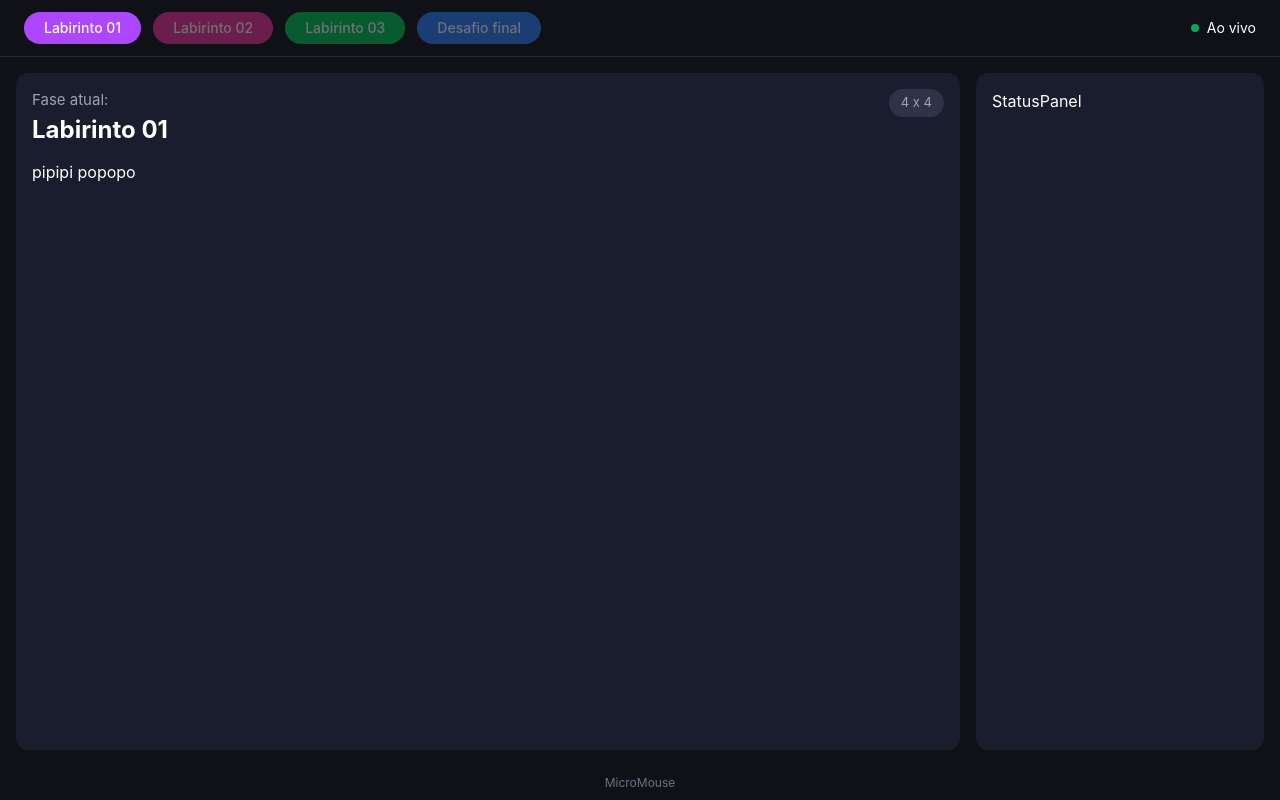
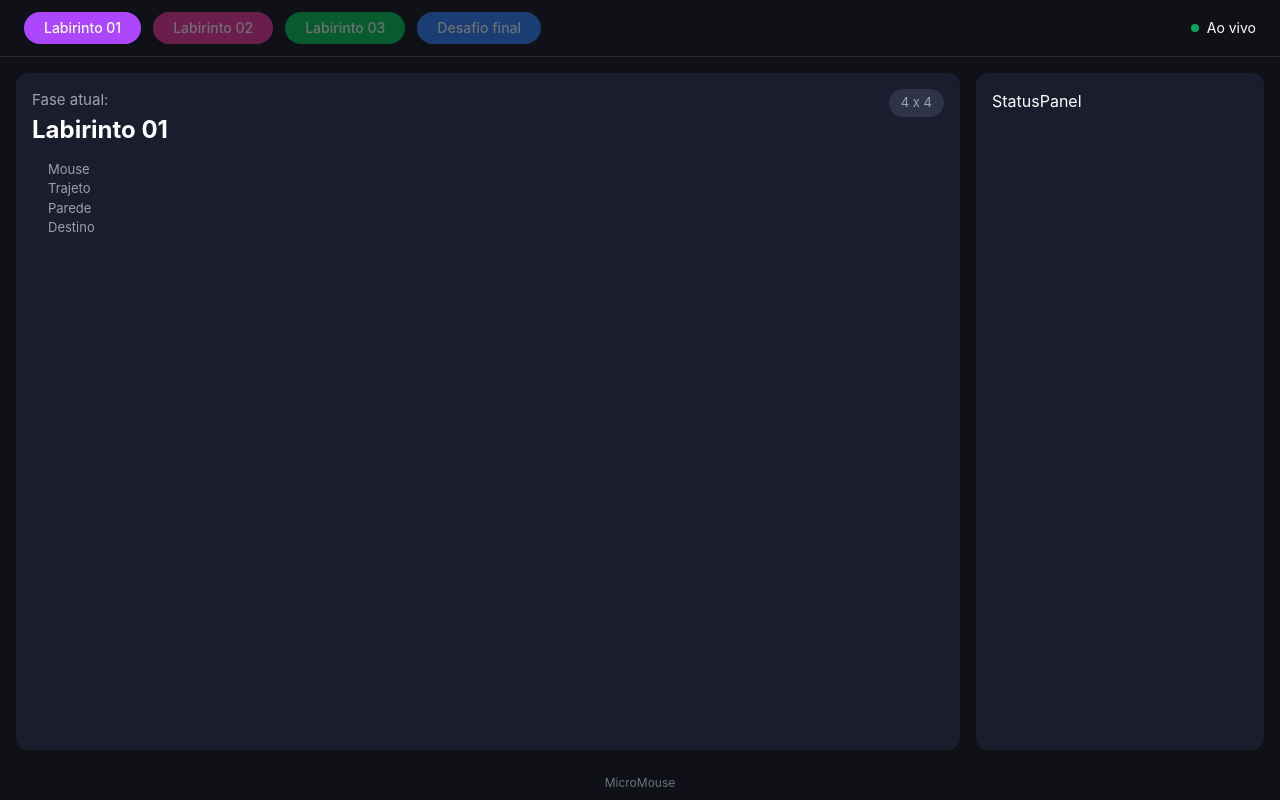
Before and after one commit to fcte-pi1/2026_1_PI1_Grupo02_Bruno, a React (Vite) app in the folder src/frontend/micromouse-dashborard/: page / in a window 1280 px wide. Built offline with nearby package versions, Linux system fonts and the light colour scheme.

Commit message:
feat: fazendo componente do labirinto com legendas e tipo

```diff
--- a/src/frontend/micromouse-dashborard/src/components/MazeCanvas.jsx
+++ b/src/frontend/micromouse-dashborard/src/components/MazeCanvas.jsx
@@ -1,31 +1,53 @@
 const fases = {
-  'Labirinto 01': { id: 'labirinto01', label: 'Labirinto 01', cor: 'bg-purple-500', tipo: '4 x 4' },
-  'Labirinto 02': { id: 'labirinto02', label: 'Labirinto 02', cor: 'bg-pink-500', tipo: '8 x 8' },
-  'Labirinto 03': { id: 'labirinto03', label: 'Labirinto 03', cor: 'bg-green-500', tipo: '16 x 16' },
-  'Desafio': { id: 'Desafio', label: 'Desafio final', cor: 'bg-blue-500' },
+    'Labirinto 01': {id: 'labirinto01', label: 'Labirinto 01', cor: 'bg-purple-500', tipo: '4 x 4'},
+    'Labirinto 02': {id: 'labirinto02', label: 'Labirinto 02', cor: 'bg-pink-500', tipo: '8 x 8'},
+    'Labirinto 03': {id: 'labirinto03', label: 'Labirinto 03', cor: 'bg-green-500', tipo: '16 x 16'},
+    'Desafio': {id: 'Desafio', label: 'Desafio final', cor: 'bg-blue-500'},
 }
+const legenda = [
+    {cor: 'bg-red-500', label: 'Mouse'},
+    {cor: 'bg-blue-400', label: 'Trajeto'},
+    {cor: 'bg-slate-400', label: 'Parede'},
+    {cor: 'bg-yellow-400', label: 'Destino'}
+]
 
+export default function MazeCanvas({fase}) {
+    console.log(fase)
 
-export default function MazeCanvas({ fase }) {
-  // pegando o valor passado pelo o pai, App.jsx
-  console.log(fase)
     const fase_atual = fases[fase]
     console.log(fase_atual)
     return (
-    <div id='maze-complete' style={{ display: 'flex', flexDirection: 'column', height: '100%', gap: '12px' }}>
-      <div id="maze-header" style={{ display: 'flex', justifyContent: 'space-between', alignItems: 'flex-start' }}>
+        <div id='maze-complete' style={{display: 'flex', flexDirection: 'column', height: '100%', gap: '12px'}}>
+            <div id="maze-header" style={{display: 'flex', justifyContent: 'space-between', alignItems: 'flex-start'}}>
                 <div>
-          <p style={{ margin: '0', fontSize: '15px', color: '#9ca3af' }}>Fase atual:</p>
-          <h2 style={{ margin: '0', fontSize: '24px', fontWeight: 'bold', display: 'flex', alignItems: 'center', gap: '8px' }}>{fase_atual.label || 'Labirinto 01'}</h2>
+                    <p style={{margin: '0', fontSize: '15px', color: '#9ca3af'}}>Fase atual:</p>
+                    <h2 style={{
+                        margin: '0',
+                        fontSize: '24px',
+                        fontWeight: 'bold',
+                        display: 'flex',
+                        alignItems: 'center',
+                        gap: '8px'
+                    }}>{fase_atual.label || 'Labirinto 01'}</h2>
                 </div>
-        <span style={{ backgroundColor: '#2e3347', padding: '4px 12px', borderRadius: '999px', fontSize: '13px', color: '#9ca3af' }}>
-          {fase_atual.tipo}
-        </span>
+                <span style={{
+                    backgroundColor: '#2e3347',
+                    padding: '4px 12px',
+                    borderRadius: '999px',
+                    fontSize: '13px',
+                    color: '#9ca3af'
+
+
+                }}>{fase_atual.tipo}</span>
             </div>
-      <div id="maze-draw">
-        pipipi popopo
+            <div id="maze-canvas" style={{flex: 1, position: 'relative'}}>
+                {legenda.map((item) => (
+                    <div key={item.label} style={{ display: 'flex', alignItems: 'center', gap: '6px', fontSize: '13px', color: '#9ca3af' }}>
+                        <span style={{ width: '10px', height: '10px', borderRadius: '50%', backgroundColor: item.cor.replace('bg-', '') }} />
+                            {item.label}
                     </div>
-      <div id="legend"></div>
+                ))}
+            </div>
         </div>
     )
 }
```
Also changed, not shown: 1 other file (tests, documents, lock files or other folders). Lines whose indentation alone changed are shown as unchanged.
